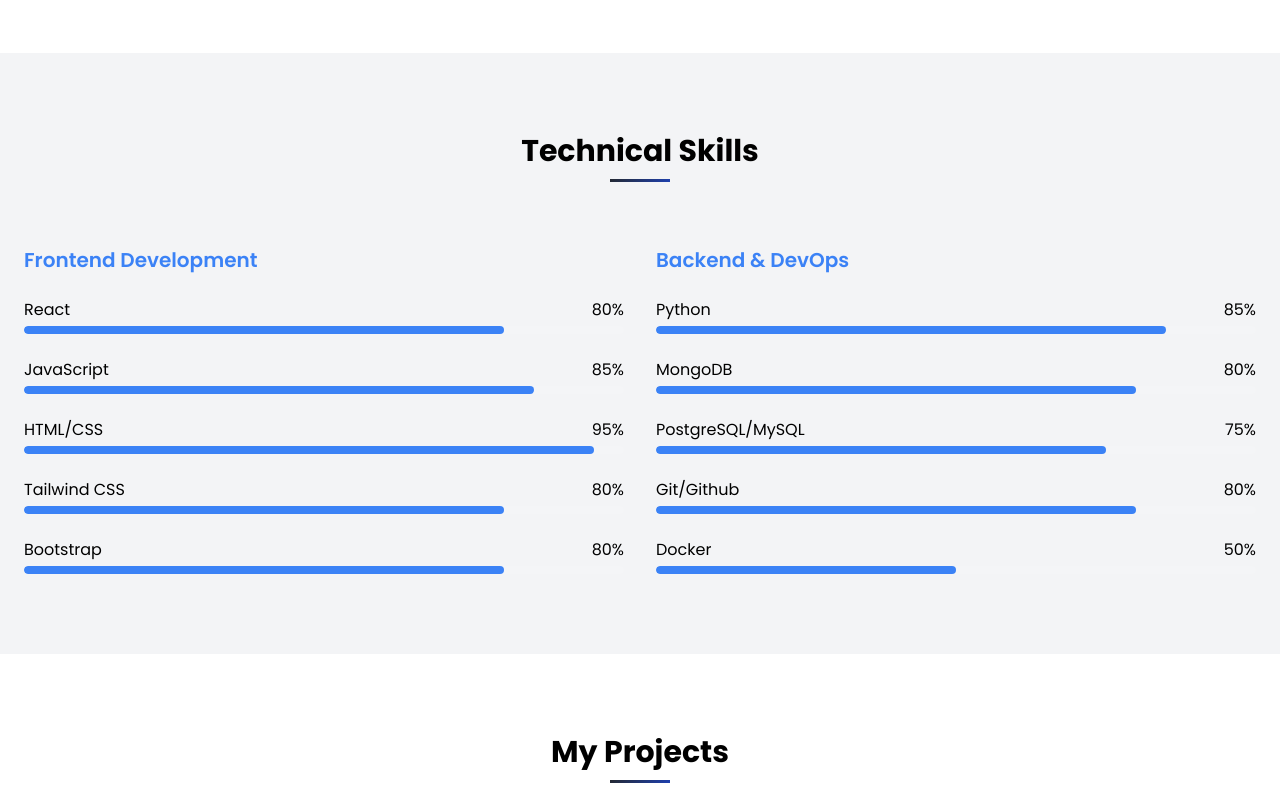
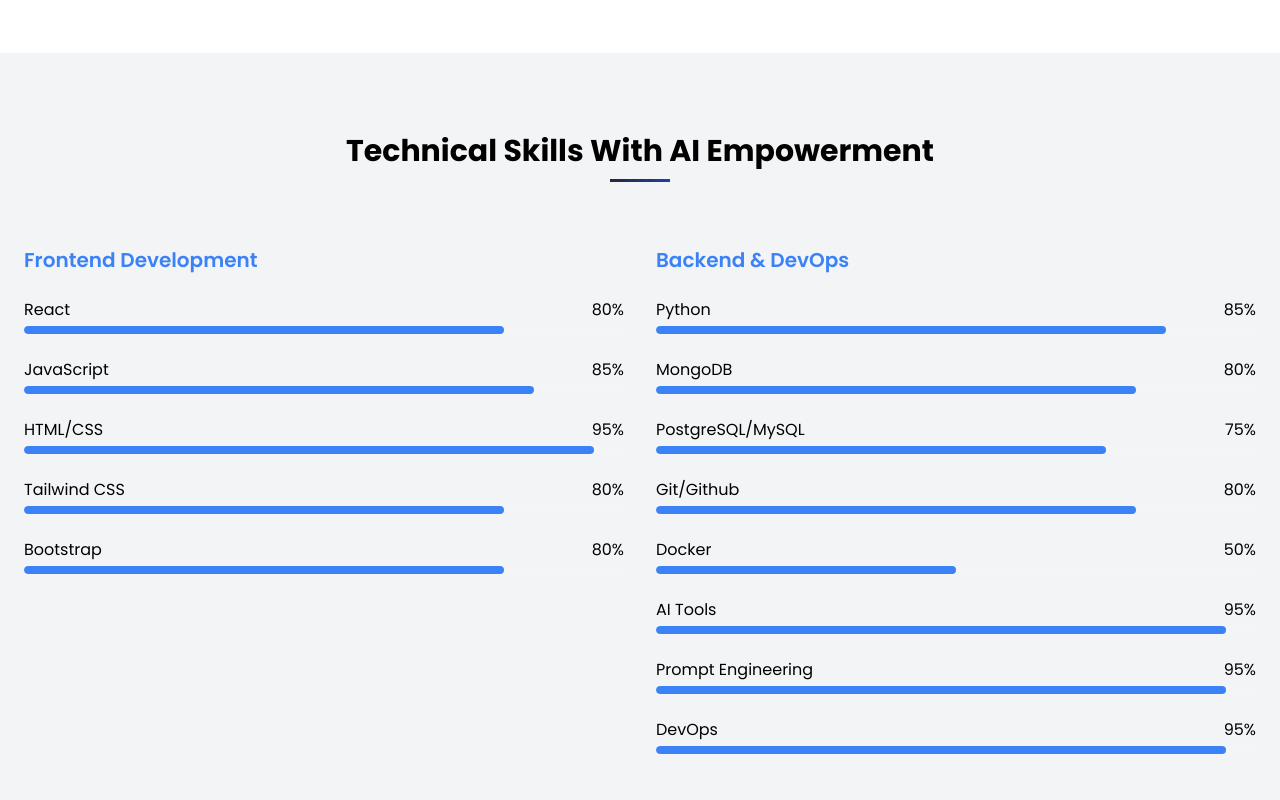
Before and after one commit to Coding-Base/OsimiGodsgiftPortfolio, a React (Vite) app: page / in a window 1280 px wide. Shown: the part 1320-2120 px from the top of the page. Built offline with nearby package versions, Linux system fonts and the light colour scheme.

Commit message:
Update Skills.jsx

```diff
--- a/src/components/Skills.jsx
+++ b/src/components/Skills.jsx
@@ -54,14 +54,20 @@
       { name: 'MongoDB', percentage: 80 },
       { name: 'PostgreSQL/MySQL', percentage: 75 },
       { name: 'Git/Github', percentage: 80 },
-      { name: 'Docker', percentage: 50 }
+      { name: 'Docker', percentage: 50 },
+      { name: 'AI Tools ', percentage: 95 },
+      { name: 'Prompt Engineering ', percentage: 95 },
+      { name: ' DevOps ', percentage: 95 },
+
+
+
     ]
   }
 
   return (
     <section id="skills" ref={skillRef} className="py-20 bg-gray-100">
       <div className="container mx-auto px-6">
-        <h2 className="text-3xl font-bold text-center mb-16 section-title" data-aos="fade-up">Technical Skills</h2>
+        <h2 className="text-3xl font-bold text-center mb-16 section-title" data-aos="fade-up">Technical Skills  With AI Empowerment</h2>
 
         <div className="grid grid-cols-1 md:grid-cols-2 gap-8">
           <div data-aos="fade-right">
```
